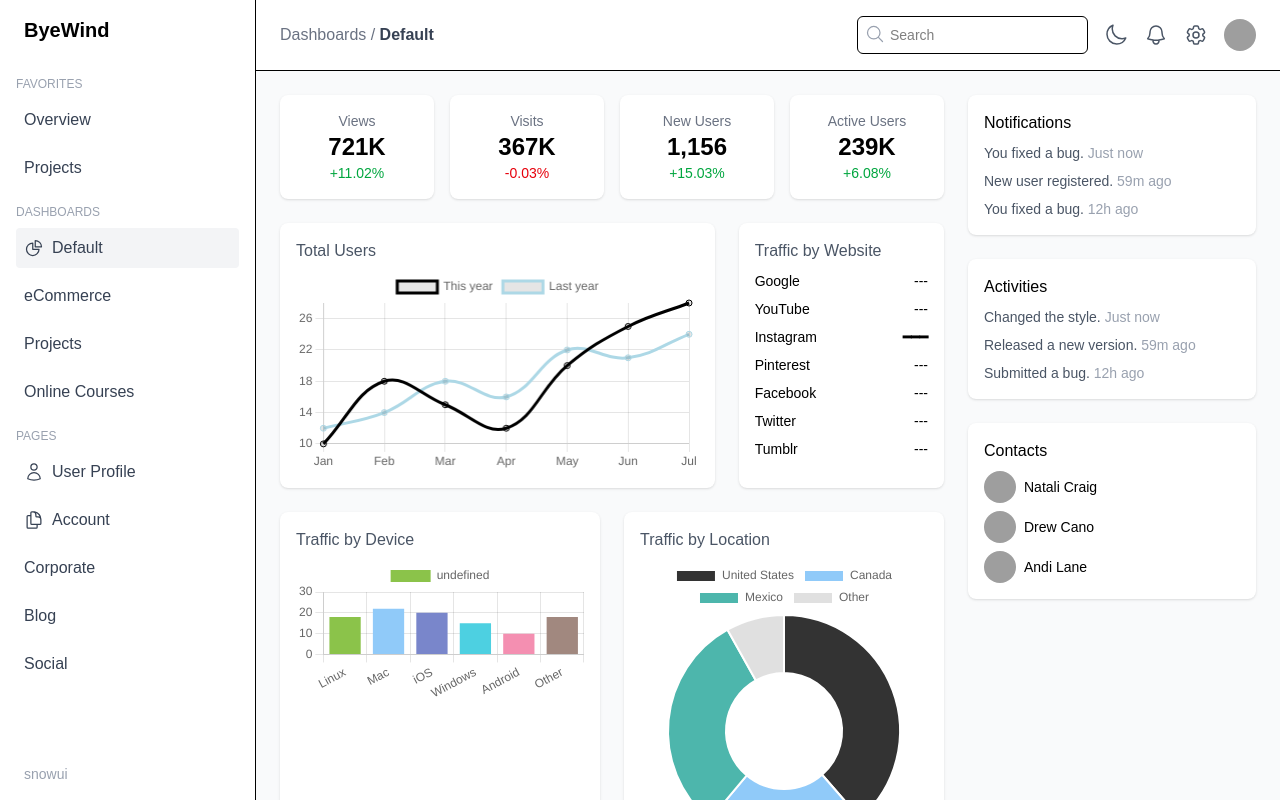
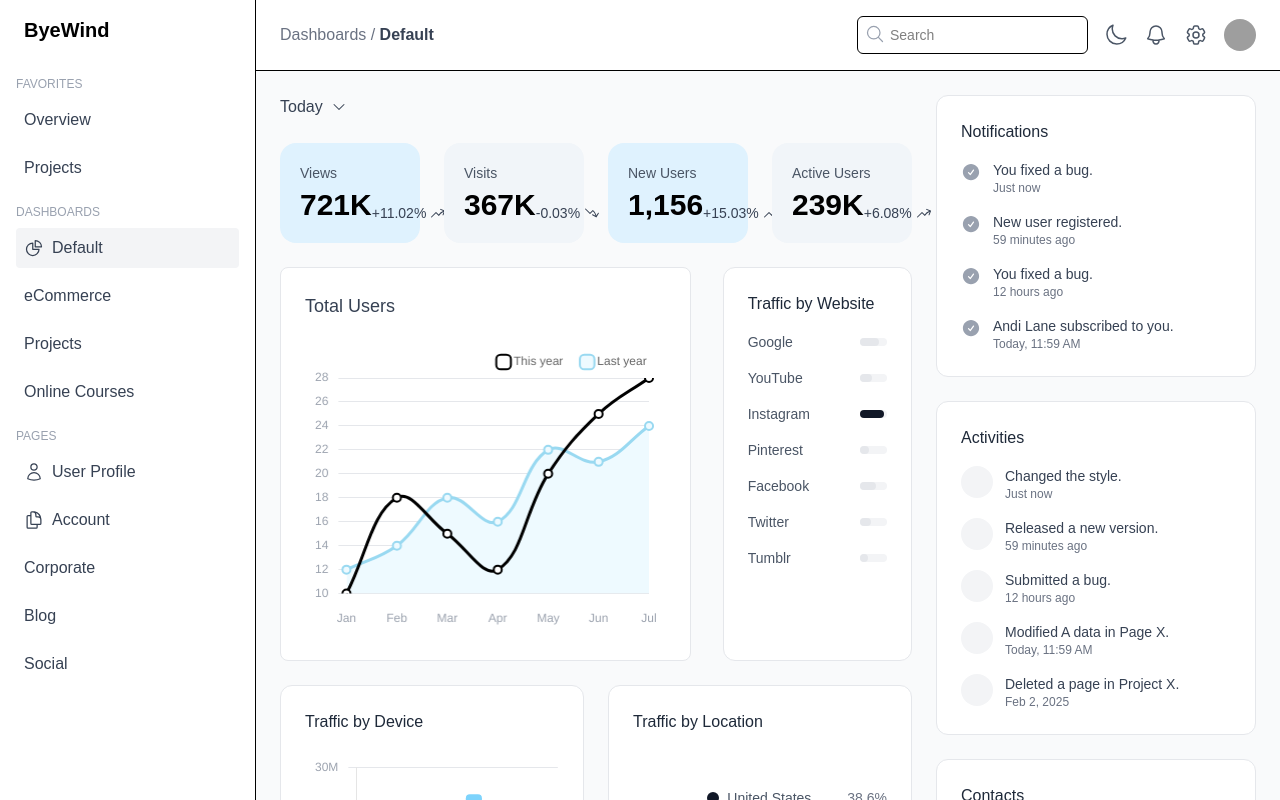
Before and after one commit to kunjbhatia23/byewind-dashboard, a React (Vite) app: page / in a window 1280 px wide. Shown: the top 800 px of the page. Built offline with nearby package versions, Linux system fonts and the light colour scheme; grey boxes are pictures that could not be loaded.

Commit message:
Refactor Dashboard layout and enhance chart components for improved UI and functionality

```diff
--- a/src/App.jsx
+++ b/src/App.jsx
@@ -1,22 +1,18 @@
+// src/App.jsx
 import Sidebar from "./components/Sidebar";
 import Navbar from "./components/Navbar";
 import Dashboard from "./components/Dashboard";
-import Rightbar from "./components/Rightbar";
+import RightRail from "./components/RightRail";
 
 export default function App() {
   return (
-    <div className="flex bg-gray-50 h-screen">
-      {/* Sidebar */}
+    <div className="flex bg-gray-50 min-h-screen">
       <Sidebar />
-
       <div className="flex flex-col flex-1">
-        {/* Navbar */}
         <Navbar />
-
-        {/* Main Content */}
         <main className="p-6 flex gap-6">
           <Dashboard />
-          <Rightbar />
+          <RightRail />
         </main>
       </div>
     </div>
--- a/src/components/BarCard.jsx
+++ b/src/components/BarCard.jsx
@@ -1,29 +1,67 @@
+// src/components/BarCard.jsx
+import { Bar } from "react-chartjs-2";
+
 export default function BarCard() {
-  const items = [
-    { label: "Linux", v: 19 },
-    { label: "Mac", v: 23 },
-    { label: "iOS", v: 18 },
-    { label: "Windows", v: 26 },
-    { label: "Android", v: 10 },
-    { label: "Other", v: 22 },
-  ];
-  const max = 30;
+  const data = {
+    labels: ["Linux", "Mac", "iOS", "Windows", "Android", "Other"],
+    datasets: [
+      {
+        label: "Traffic by Device",
+        data: [18, 22, 19, 24, 8, 22],
+        backgroundColor: [
+          "#a78bfa",
+          "#bbf7d0",
+          "#111827",
+          "#7dd3fc",
+          "#a5b4fc",
+          "#bbf7d0",
+        ],
+        borderRadius: 4,
+        barPercentage: 0.6,
+      },
+    ],
+  };
+
+  const options = {
+    responsive: true,
+    maintainAspectRatio: false,
+    plugins: {
+      legend: {
+        display: false,
+      },
+    },
+    scales: {
+      y: {
+        beginAtZero: true,
+        max: 30,
+        ticks: {
+          stepSize: 10,
+          callback: (value) => `${value}M`,
+          color: "#9ca3af",
+          padding: 10,
+        },
+        grid: {
+          color: "#e5e7eb",
+          drawBorder: false,
+        },
+      },
+      x: {
+        grid: {
+          display: false,
+        },
+        ticks: {
+          color: "#9ca3af",
+          padding: 10,
+        },
+      },
+    },
+  };
 
   return (
-    <div className="bg-card rounded-xl2 border border-ring shadow-soft p-4">
-      <h3 className="font-medium">Traffic by Device</h3>
-      <div className="mt-2 text-xs text-muted">0–30M</div>
-      <div className="mt-4 flex items-end justify-between gap-3 h-40">
-        {items.map((it, idx) => (
-          <div key={idx} className="flex flex-col items-center flex-1">
-            <div
-              className="w-7 rounded-t-md bg-gray-900"
-              style={{ height: `${(it.v / max) * 100}%` }}
-              title={`${it.label} ${it.v}M`}
-            />
-            <div className="mt-2 text-xs text-muted">{it.label}</div>
-          </div>
-        ))}
+    <div className="bg-white rounded-xl border border-gray-200 p-6">
+      <h3 className="font-medium text-gray-800">Traffic by Device</h3>
+      <div className="mt-4" style={{ height: "220px" }}>
+        <Bar data={data} options={options} />
       </div>
     </div>
   );
--- a/src/components/Dashboard.jsx
+++ b/src/components/Dashboard.jsx
@@ -1,3 +1,4 @@
+// src/components/Dashboard.jsx
 import {
   Chart as ChartJS,
   CategoryScale,
@@ -9,9 +10,16 @@ import {
   Title,
   Tooltip,
   Legend,
+  Filler,
 } from 'chart.js';
-import { Line, Bar, Doughnut } from "react-chartjs-2";
+import { Line } from "react-chartjs-2";
+import StatCard from './StatCard';
+import TrafficList from './TrafficList';
+import DonutCard from './DonutCard';
+import BarCard from './BarCard';
+import { ChevronDownIcon } from "@heroicons/react/24/solid";
 
+// Register all the chart components you'll be using
 ChartJS.register(
   CategoryScale,
   LinearScale,
@@ -21,83 +29,115 @@ ChartJS.register(
   ArcElement,
   Title,
   Tooltip,
-  Legend
+  Legend,
+  Filler
 );
 
 export default function Dashboard() {
+  const lineOptions = {
+    responsive: true,
+    maintainAspectRatio: false,
+    plugins: {
+      legend: {
+        position: 'top',
+        align: 'end',
+        labels: {
+          usePointStyle: true,
+          pointStyle: 'rectRounded',
+          boxWidth: 8,
+          padding: 20,
+        },
+      },
+    },
+    scales: {
+      y: {
+        min: 10,
+        max: 28,
+        ticks: {
+          stepSize: 2,
+          padding: 10,
+          color: '#9ca3af',
+        },
+        grid: {
+          color: '#e5e7eb',
+        },
+        border: {
+          display: false,
+        }
+      },
+      x: {
+        ticks: {
+          padding: 10,
+          color: '#9ca3af',
+        },
+        grid: {
+          display: false,
+        },
+        border: {
+          display: false,
+        }
+      }
+    },
+    elements: {
+      point: {
+        radius: 4,
+        backgroundColor: 'white',
+        borderWidth: 2,
+        hoverRadius: 6,
+        hoverBorderWidth: 2,
+      }
+    },
+  };
+
   const lineData = {
     labels: ["Jan", "Feb", "Mar", "Apr", "May", "Jun", "Jul"],
     datasets: [
-      { label: "This year", data: [10, 18, 15, 12, 20, 25, 28], borderColor: "black", tension: 0.4 },
-      { label: "Last year", data: [12, 14, 18, 16, 22, 21, 24], borderColor: "lightblue", tension: 0.4 }
+      {
+        label: "This year",
+        data: [10, 18, 15, 12, 20, 25, 28],
+        borderColor: "black",
+        tension: 0.4,
+      },
+      {
+        label: "Last year",
+        data: [12, 14, 18, 16, 22, 21, 24],
+        borderColor: "#99d9f1",
+        tension: 0.4,
+        backgroundColor: "#eefaff",
+        fill: true,
+      }
     ],
-  };
-
-  const barData = {
-    labels: ["Linux", "Mac", "iOS", "Windows", "Android", "Other"],
-    datasets: [{ data: [18, 22, 20, 15, 10, 18], backgroundColor: ["#8BC34A", "#90CAF9", "#7986CB", "#4DD0E1", "#F48FB1", "#A1887F"] }]
-  };
-
-  const donutData = {
-    labels: ["United States", "Canada", "Mexico", "Other"],
-    datasets: [{ data: [38.6, 22.5, 30.8, 8.1], backgroundColor: ["#333", "#90CAF9", "#4DB6AC", "#E0E0E0"] }]
   };
 
   return (
     <div className="flex-1 space-y-6">
+      <div className="flex items-center gap-2 text-gray-700">
+        <span className="font-medium">Today</span>
+        <ChevronDownIcon className="w-4 h-4" />
+      </div>
+
       {/* Metrics */}
-      <div className="grid grid-cols-4 gap-4">
-        <div className="bg-white p-4 rounded-lg shadow text-center">
-          <p className="text-sm text-gray-500">Views</p>
-          <h2 className="text-2xl font-semibold">721K</h2>
-          <p className="text-green-600 text-sm">+11.02%</p>
-        </div>
-        <div className="bg-white p-4 rounded-lg shadow text-center">
-          <p className="text-sm text-gray-500">Visits</p>
-          <h2 className="text-2xl font-semibold">367K</h2>
-          <p className="text-red-600 text-sm">-0.03%</p>
-        </div>
-        <div className="bg-white p-4 rounded-lg shadow text-center">
-          <p className="text-sm text-gray-500">New Users</p>
-          <h2 className="text-2xl font-semibold">1,156</h2>
-          <p className="text-green-600 text-sm">+15.03%</p>
-        </div>
-        <div className="bg-white p-4 rounded-lg shadow text-center">
-          <p className="text-sm text-gray-500">Active Users</p>
-          <h2 className="text-2xl font-semibold">239K</h2>
-          <p className="text-green-600 text-sm">+6.08%</p>
-        </div>
+      <div className="grid grid-cols-4 gap-6">
+        <StatCard title="Views" value="721K" delta="+11.02%" up className="bg-sky-100" />
+        <StatCard title="Visits" value="367K" delta="-0.03%" className="bg-slate-100" />
+        <StatCard title="New Users" value="1,156" delta="+15.03%" up className="bg-sky-100" />
+        <StatCard title="Active Users" value="239K" delta="+6.08%" up className="bg-slate-100" />
       </div>
 
       {/* Charts */}
-      <div className="grid grid-cols-3 gap-6">
-        <div className="col-span-2 bg-white p-4 rounded-lg shadow">
-          <h3 className="font-medium text-gray-600 mb-2">Total Users</h3>
-          <Line data={lineData} />
+      <div className="grid grid-cols-3 gap-8">
+        <div className="col-span-2 bg-white p-6 rounded-lg border border-gray-200">
+          <h3 className="text-lg font-medium text-gray-700 mb-4">Total Users</h3>
+          <div style={{ height: '300px' }}>
+            <Line options={lineOptions} data={lineData} />
+          </div>
         </div>
-        <div className="bg-white p-4 rounded-lg shadow">
-          <h3 className="font-medium text-gray-600 mb-2">Traffic by Website</h3>
-          <ul className="space-y-2 text-sm">
-            <li className="flex justify-between"><span>Google</span><span>---</span></li>
-            <li className="flex justify-between"><span>YouTube</span><span>---</span></li>
-            <li className="flex justify-between"><span>Instagram</span><span className="font-semibold">━━━</span></li>
-            <li className="flex justify-between"><span>Pinterest</span><span>---</span></li>
-            <li className="flex justify-between"><span>Facebook</span><span>---</span></li>
-            <li className="flex justify-between"><span>Twitter</span><span>---</span></li>
-            <li className="flex justify-between"><span>Tumblr</span><span>---</span></li>
-          </ul>
-        </div>
+        <TrafficList />
       </div>
 
       <div className="grid grid-cols-2 gap-6">
-        <div className="bg-white p-4 rounded-lg shadow">
-          <h3 className="font-medium text-gray-600 mb-2">Traffic by Device</h3>
-          <Bar data={barData} />
-        </div>
-        <div className="bg-white p-4 rounded-lg shadow">
-          <h3 className="font-medium text-gray-600 mb-2">Traffic by Location</h3>
-          <Doughnut data={donutData} />
-        </div>
+        <BarCard />
+        <DonutCard />
       </div>
     </div>
   );
--- a/src/components/DonutCard.jsx
+++ b/src/components/DonutCard.jsx
@@ -1,3 +1,4 @@
+// src/components/DonutCard.jsx
 export default function DonutCard() {
   const segments = [
     { label: "United States", value: 38.6 },
@@ -5,10 +6,15 @@ export default function DonutCard() {
     { label: "Mexico", value: 30.8 },
     { label: "Other", value: 8.1 },
   ];
-  const total = segments.reduce((a,b)=>a+b.value,0);
+  const total = segments.reduce((a, b) => a + b.value, 0);
+
+  const colors = ["#111827", "#bbf7d0", "#93c5fd", "#c4b5fd"];
 
   // simple donut with SVG arcs
-  const size = 180, stroke = 24, r = (size - stroke) / 2, c = 2 * Math.PI * r;
+  const size = 180,
+    stroke = 24,
+    r = (size - stroke) / 2,
+    c = 2 * Math.PI * r;
 
   let acc = 0;
   const arcs = segments.map((s, i) => {
@@ -17,38 +23,41 @@ export default function DonutCard() {
     const gap = c - dash;
     const rotate = (acc / total) * 360;
     acc += s.value;
-    const color = ["#111827","#A7F3D0","#93C5FD","#E5E7EB"][i % 4];
-    return { dash, gap, rotate, color, s };
+    return { dash, gap, rotate, color: colors[i % 4], s };
   });
 
   return (
-    <div className="bg-card rounded-xl2 border border-ring shadow-soft p-4">
-      <h3 className="font-medium">Traffic by Location</h3>
+    <div className="bg-white rounded-xl border border-gray-200 p-6">
+      <h3 className="font-medium text-gray-800">Traffic by Location</h3>
       <div className="mt-4 flex items-center gap-6">
         <svg width={size} height={size} viewBox={`0 0 ${size} ${size}`}>
-          <g transform={`rotate(-90 ${size/2} ${size/2})`}>
-            {arcs.map((a,i)=>(
+          <g transform={`rotate(-90 ${size / 2} ${size / 2})`}>
+            {arcs.map((a, i) => (
               <circle
                 key={i}
-                cx={size/2} cy={size/2} r={r}
-                fill="none" stroke={a.color} strokeWidth={stroke}
+                cx={size / 2}
+                cy={size / 2}
+                r={r}
+                fill="none"
+                stroke={a.color}
+                strokeWidth={stroke}
                 strokeDasharray={`${a.dash} ${a.gap}`}
-                transform={`rotate(${a.rotate} ${size/2} ${size/2})`}
-                strokeLinecap="butt"
+                transform={`rotate(${a.rotate} ${size / 2} ${size / 2})`}
+                strokeLinecap="round"
               />
             ))}
           </g>
         </svg>
 
         <ul className="text-sm space-y-2">
-          {segments.map((s,i)=>(
+          {segments.map((s, i) => (
             <li key={i} className="flex items-center gap-2">
               <span
                 className="inline-block w-3 h-3 rounded-full"
-                style={{ background: ["#111827","#A7F3D0","#93C5FD","#E5E7EB"][i%4] }}
+                style={{ background: colors[i % 4] }}
               />
-              <span className="w-28">{s.label}</span>
-              <span className="text-muted">{s.value}%</span>
+              <span className="w-28 text-gray-600">{s.label}</span>
+              <span className="text-gray-500">{s.value}%</span>
             </li>
           ))}
         </ul>
--- a/src/components/RightRail.jsx
+++ b/src/components/RightRail.jsx
@@ -1,8 +1,9 @@
+// src/components/RightRail.jsx
 import { CheckCircleIcon } from "@heroicons/react/24/solid";
 
 const Section = ({ title, children }) => (
-  <section className="bg-card rounded-xl2 border border-ring shadow-soft p-4">
-    <h3 className="font-medium">{title}</h3>
+  <section className="bg-white rounded-xl border border-gray-200 p-6">
+    <h3 className="font-medium text-gray-800">{title}</h3>
     <div className="mt-4">{children}</div>
   </section>
 );
@@ -26,15 +27,15 @@ export default function RightRail() {
   ];
 
   return (
-    <div className="space-y-6">
+    <aside className="w-80 space-y-6">
       <Section title="Notifications">
         <ul className="space-y-4">
           {notifications.map((n,i)=>(
             <li key={i} className="flex items-start gap-3">
-              <CheckCircleIcon className="w-5 h-5 text-gray-300" />
+              <CheckCircleIcon className="w-5 h-5 text-gray-400 mt-0.5" />
               <div>
-                <div className="text-sm">{n.text}</div>
-                <div className="text-xs text-muted">{n.time}</div>
+                <div className="text-sm text-gray-700">{n.text}</div>
+                <div className="text-xs text-gray-500">{n.time}</div>
               </div>
             </li>
           ))}
@@ -45,10 +46,10 @@ export default function RightRail() {
         <ul className="space-y-4">
           {activities.map((a,i)=>(
             <li key={i} className="flex items-start gap-3">
-              <div className="w-8 h-8 rounded-full bg-gray-200" />
+              <div className="w-8 h-8 rounded-full bg-gray-100" />
               <div>
-                <div className="text-sm">{a.text}</div>
-                <div className="text-xs text-muted">{a.time}</div>
+                <div className="text-sm text-gray-700">{a.text}</div>
+                <div className="text-xs text-gray-500">{a.time}</div>
               </div>
             </li>
           ))}
@@ -59,12 +60,12 @@ export default function RightRail() {
         <ul className="space-y-3">
           {contacts.map((c,i)=>(
             <li key={i} className="flex items-center gap-3">
-              <div className="w-8 h-8 rounded-full bg-gray-200" />
-              <div className="text-sm">{c}</div>
+              <div className="w-8 h-8 rounded-full bg-gray-100" />
+              <div className="text-sm font-medium text-gray-700">{c}</div>
             </li>
           ))}
         </ul>
       </Section>
-    </div>
+    </aside>
   );
 }
--- a/src/components/StatCard.jsx
+++ b/src/components/StatCard.jsx
@@ -1,22 +1,19 @@
+// src/components/StatCard.jsx
 import { ArrowTrendingUpIcon, ArrowTrendingDownIcon } from "@heroicons/react/24/solid";
 
-export default function StatCard({ title, value, delta, up }) {
+export default function StatCard({ title, value, delta, up, className }) {
   const Positive = ArrowTrendingUpIcon;
   const Negative = ArrowTrendingDownIcon;
   const Icon = up ? Positive : Negative;
 
   return (
-    <div className="bg-card rounded-xl2 border border-ring shadow-soft p-4">
-      <div className="text-sm text-muted">{title}</div>
-      <div className="mt-2 flex items-end justify-between">
-        <div className="text-3xl font-semibold tracking-tight">{value}</div>
-        <div
-          className={`flex items-center gap-1 text-xs px-2 py-1 rounded-full border ${
-            up ? "text-emerald-600 border-emerald-200" : "text-rose-600 border-rose-200"
-          }`}
-        >
+    <div className={`p-5 rounded-2xl ${className}`}>
+      <div className="text-sm text-gray-600">{title}</div>
+      <div className="mt-1 flex items-end justify-between">
+        <div className="text-3xl font-semibold">{value}</div>
+        <div className="flex items-center gap-1 text-sm font-medium text-gray-700">
+          <span>{delta}</span>
           <Icon className="w-4 h-4" />
-          <span>{delta}</span>
         </div>
       </div>
     </div>
--- a/src/components/TrafficList.jsx
+++ b/src/components/TrafficList.jsx
@@ -1,32 +1,34 @@
+// src/components/TrafficList.jsx
 export default function TrafficList() {
   const items = [
-    { label: "Google", a: 70, b: 55 },
-    { label: "YouTube", a: 65, b: 50 },
-    { label: "Instagram", a: 90, b: 90, bold: true },
-    { label: "Pinterest", a: 55, b: 45 },
-    { label: "Facebook", a: 40, b: 35 },
-    { label: "Twitter", a: 50, b: 30 },
-    { label: "Tumblr", a: 35, b: 25 },
+    { label: "Google", value: 70 },
+    { label: "YouTube", value: 45 },
+    { label: "Instagram", value: 90, bold: true },
+    { label: "Pinterest", value: 35 },
+    { label: "Facebook", value: 60 },
+    { label: "Twitter", value: 40 },
+    { label: "Tumblr", value: 30 },
   ];
 
   return (
-    <div className="bg-card rounded-xl2 border border-ring shadow-soft p-4">
-      <h3 className="font-medium">Traffic by Website</h3>
-      <div className="mt-4 space-y-4">
-        {items.map((it, idx)=>(
-          <div key={idx}>
-            <div className="text-sm">{it.label}</div>
-            <div className="mt-2 flex items-center gap-2">
-              <div className="flex-1 h-2 rounded-full bg-gray-100 overflow-hidden">
-                <div className="h-full" style={{ width: `${it.a}%`, background: it.bold ? "#111827" : "#E5E7EB" }} />
-              </div>
-              <div className="w-16 h-2 rounded-full bg-gray-100 overflow-hidden">
-                <div className="h-full" style={{ width: `${it.b}%`, background: "#E5E7EB" }} />
-              </div>
+    <div className="bg-white rounded-xl border border-gray-200 p-6">
+      <h3 className="font-medium text-gray-800">Traffic by Website</h3>
+      <ul className="mt-4 space-y-4">
+        {items.map((it, idx) => (
+          <li key={idx} className="flex items-center gap-4 text-sm">
+            <span className="w-24 text-gray-600">{it.label}</span>
+            <div className="flex-1 h-2 rounded-full bg-gray-100">
+              <div
+                className="h-full rounded-full"
+                style={{
+                  width: `${it.value}%`,
+                  backgroundColor: it.bold ? "#111827" : "#e5e7eb",
+                }}
+              />
             </div>
-          </div>
+          </li>
         ))}
-      </div>
+      </ul>
     </div>
   );
 }
```
